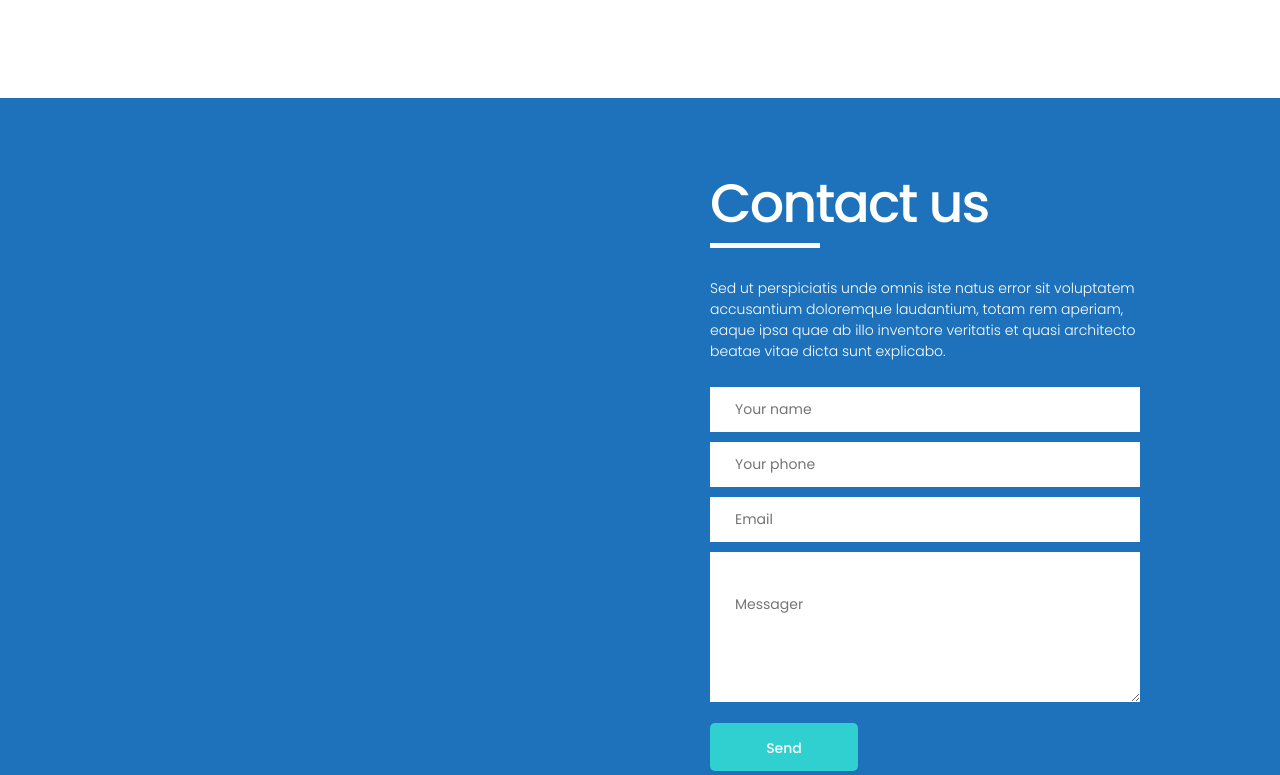
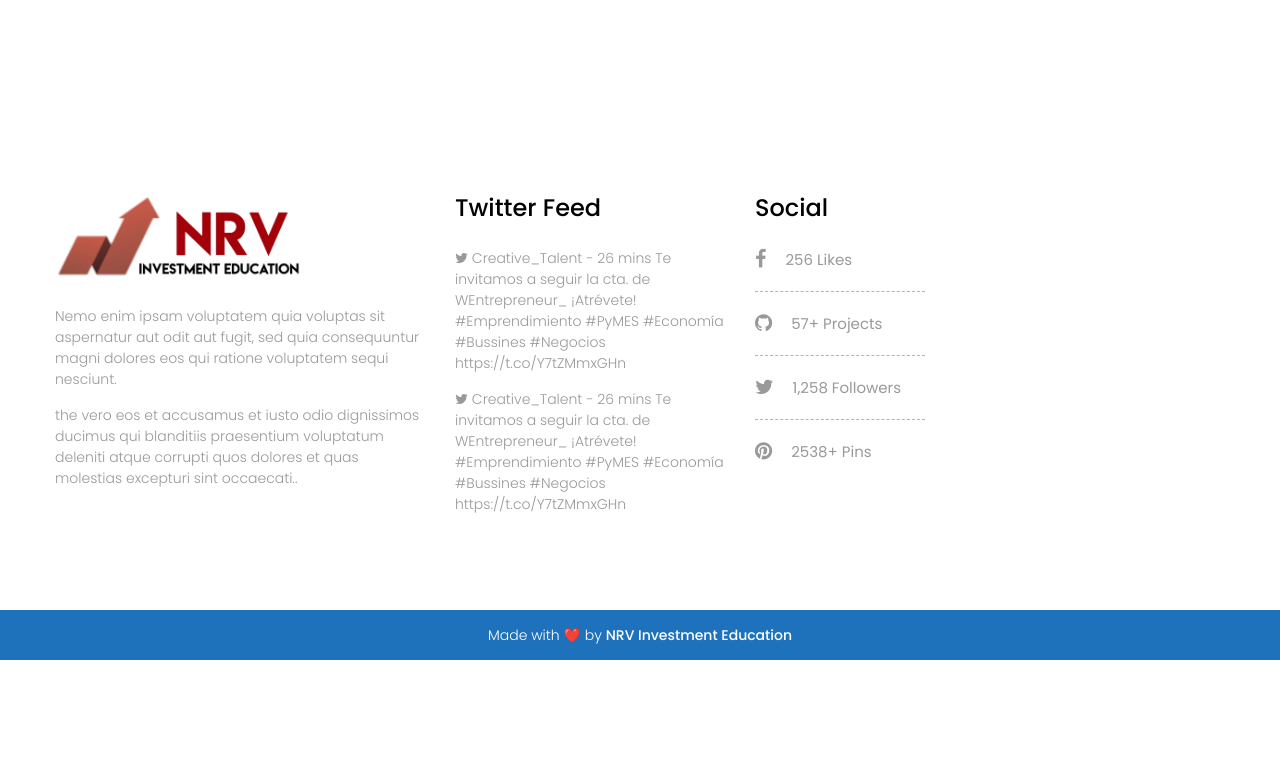
Before and after one commit to nrvinvest/nrvinvest.github.io, a plain HTML site: page index.html in a window 1280 px wide. Shown: the part 5929-6704 px from the top of the page. After the commit the page ends 6589 px from the top, so only its background shows below. Drawn offline with Linux system fonts and the light colour scheme.

Commit message:
Update index.html

```diff
--- a/index.html
+++ b/index.html
@@ -438,54 +438,6 @@
          </div>
       </section>
       <!-- end section -->
-      <!-- section -->
-      <section class="contact_section">
-         <div class="container-fluid">
-            <div class="row">
-               <div class="col-xs-12 col-sm-12 col-md-6" style="padding:0;">
-                  <div class="full">
-                     <div id="map"></div>
-                  </div>
-               </div>
-               <div class="col-xs-12 col-sm-12 col-md-6" style="padding:0;">
-                  <div class="full">
-                     <div class="contact_form white_heading_border">
-                        <div class="contact_form_inner">
-                           <div class="full_heading white_fonts heading_main heading_style_1">
-                              <h2>Contact <span>us</span></h2>
-                           </div>
-                           <p>Sed ut perspiciatis unde omnis iste natus error sit voluptatem accusantium doloremque laudantium, totam rem aperiam, eaque ipsa quae ab illo inventore veritatis et quasi architecto beatae vitae dicta sunt explicabo.</p>
-                           <div class="form_contact">
-                              <!-- form -->
-                              <form action="index.html">
-                                 <fieldset>
-                                    <div class="field">
-                                       <input type="text" name="name" placeholder="Your name" required="">
-                                    </div>
-                                    <div class="field">
-                                       <input type="text" name="name" placeholder="Your phone" required="">
-                                    </div>
-                                    <div class="field">
-                                       <input type="email" name="email" placeholder="Email" required="">
-                                    </div>
-                                    <div class="field">
-                                       <textarea name="messager" placeholder="Messager" required=""></textarea>
-                                    </div>
-                                    <div class="field">
-                                       <button class="field_bt">Send</button>
-                                    </div>
-                                 </fieldset>
-                              </form>
-                              <!-- end form -->
-                           </div>
-                        </div>
-                     </div>
-                  </div>
-               </div>
-            </div>
-         </div>
-      </section>
-      <!-- end section -->
       <!-- footer -->
       <footer class="footer_style_2">
          <div class="footer_top">
@@ -533,7 +485,7 @@
          </div>
          <!-- footer bottom -->
          <div class="footer_bottom">
-            <p>Made with ❤️ by <strong>NRV Investment Education/strong></p>
+            <p>Made with ❤️ by <strong>NRV Investment Education</strong></p>
          </div>
       </footer>
       <!-- end footer -->
```
